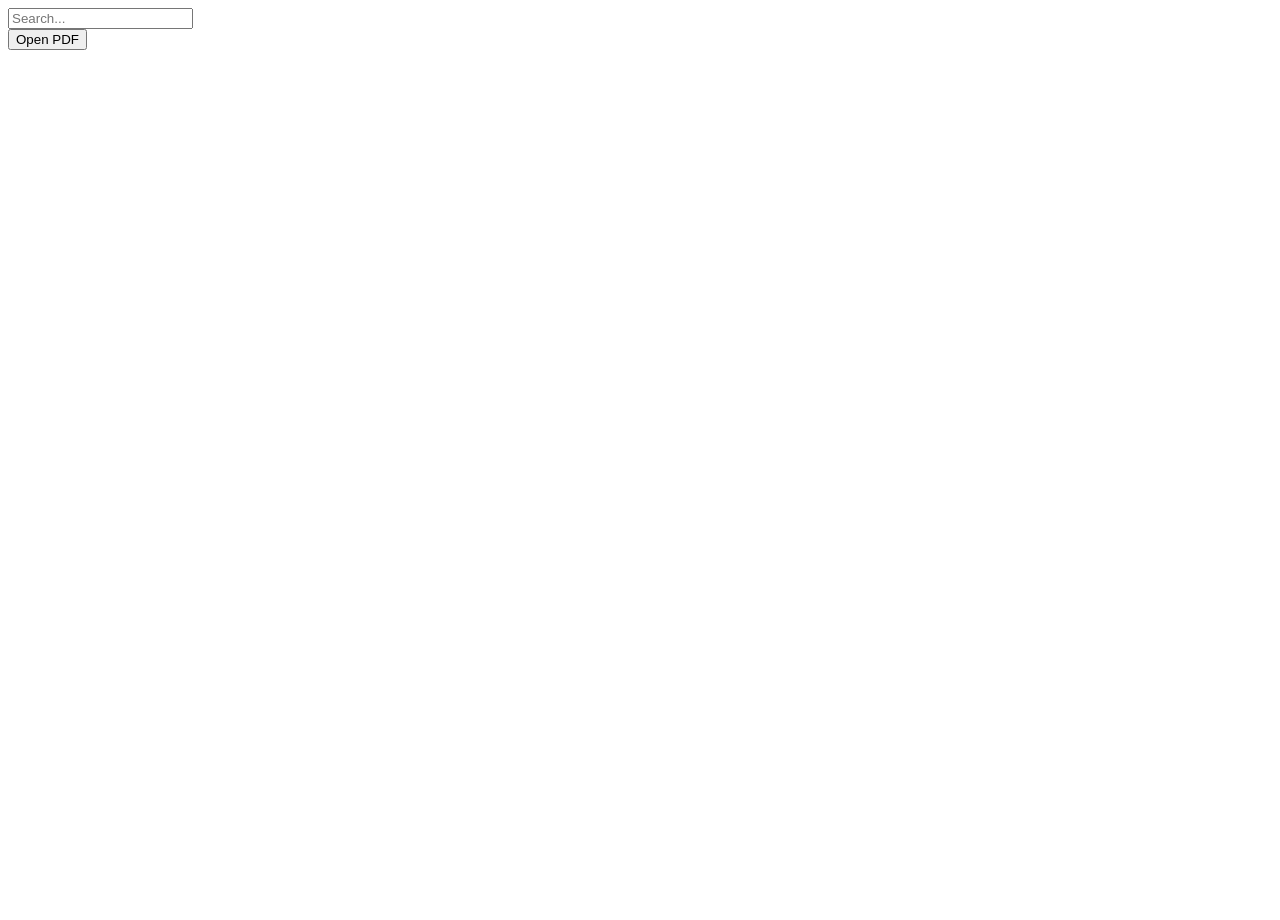
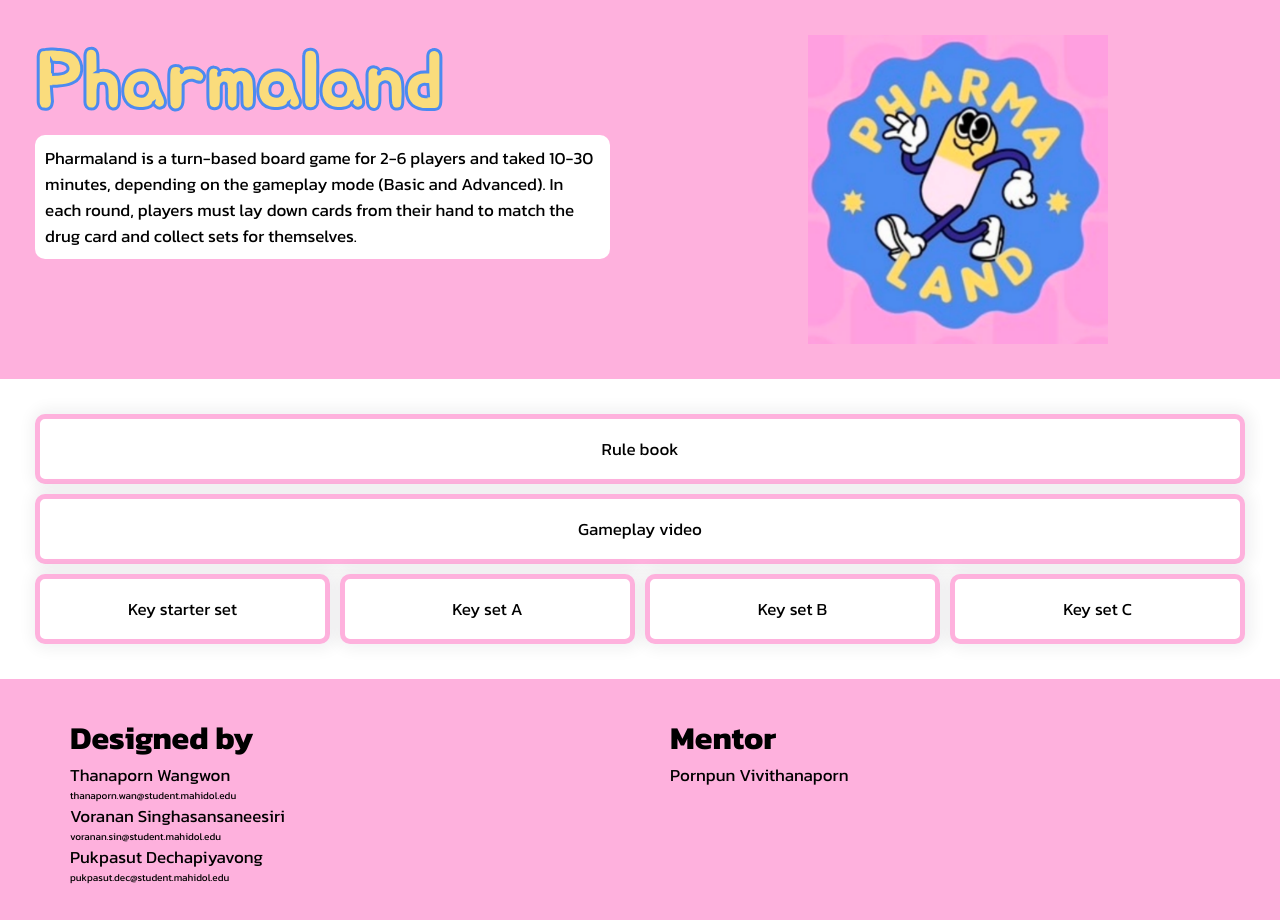
Before and after one commit to mooton100kg/pharmaland, a plain HTML site: page index.html in a window 1280 px wide. Before the commit the page ends 800 px from the top, so only its background shows below. Drawn offline with Linux system fonts and the light colour scheme.

Commit message:
add all item

```diff
--- a/index.html
+++ b/index.html
@@ -1,149 +1,69 @@
 <!DOCTYPE html>
-<html lang="en">
+<html land="en">
 <head>
-    <meta charset="UTF-8">
-    <meta name="viewport" content="width=device-width, initial-scale=1.0">
-    <title>Image Search</title>
-    <style>
-        /* Add your CSS styles here */
-        #suggestions {
-            position: absolute;
-            background-color: #f9f9f9;
-            border: 1px solid #ddd;
-            max-height: 150px;
-            overflow-y: auto;
-            z-index: 1;
-        }
-        #suggestions div {
-            padding: 10px;
-            cursor: pointer;
-        }
-        #suggestions div:hover {
-            background-color: #f1f1f1;
-        }
+	<title>Pharmaland</title>
+	<link rel="stylesheet" href="style.css">
+	<link rel="preconnect" href="https://fonts.googleapis.com">
+	<link rel="preconnect" href="https://fonts.gstatic.com" crossorigin>
+	<link href="https://fonts.googleapis.com/css2?family=Jua&family=Kanit:wght@400;700&display=swap" rel="stylesheet">
+</head>
 
-	.selected {
-            background-color: #f1f1f1;
-        }
-    </style>
-</head>
 <body>
-    <input type="text" id="searchBox" placeholder="Search...">
-    <div id="suggestions" style="display: none;"></div>
-    <div id="imageContainer"></div>
-    <button id="openPDF">Open PDF</button>
+	<section class="section overview">
+		<div class="container">
+			<div class="game-detail">
+				<h1 class="overview-title">Pharmaland</h1>
+				<p>
+					Pharmaland is a turn-based board game for 2-6 players and taked 10-30 minutes, depending on the gameplay mode (Basic and Advanced). In each round, players must lay down cards from their hand to match the drug card and collect sets for themselves.
+				</p>
+			</div>
 
-    <script>
-        const searchBox = document.getElementById('searchBox');
-        const suggestions = document.getElementById('suggestions');
-        const imageContainer = document.getElementById('imageContainer');
-        let selectedSuggestionIndex = -1;
+			<div class="game-banner">
+				<img src="./assets/game-banner.png">
+			</div>
+		</div>
+	</section>
 
-        // Event listener for capturing user input in the search box
-        searchBox.addEventListener('input', function() {
-            const searchTerm = this.value.trim();
+	<section class="section link">
+		<div class="container">
+			<div class="btn rule-book" onclick="openRulebook()">
+				<p>Rule book</p>
+			</div>
+			<div class="btn video">
+				<p>Gameplay video</p>
+			</div>
+			<div class="btn key1">
+				<p>Key starter set</p>
+			</div>
+			<div class="btn key2">
+				<p>Key set A</p>
+			</div>
+			<div class="btn key3">
+				<p>Key set B</p>
+			</div>
+			<div class="btn key4">
+				<p>Key set C</p>
+			</div>
+		</div>
+	</section>
 
-            // Call a function to fetch and display suggestions based on the search term
-            fetchAndDisplaySuggestions(searchTerm);
-        });
-
-        // Event listener for capturing arrow key navigation
-        searchBox.addEventListener('keydown', function(event) {
-            if (event.key === 'ArrowUp' || event.key === 'ArrowDown') {
-                event.preventDefault();
-                navigateSuggestions(event.key);
-            } else if (event.key === 'Enter') {
-                event.preventDefault();
-                selectSuggestion();
-            }
-        });
-
-        // Function to fetch and display suggestions
-        function fetchAndDisplaySuggestions(searchTerm) {
-            // This is where you'd make an AJAX request to your server
-            // to fetch suggestions based on the search term
-
-            // For simplicity, let's assume you have a predefined array of suggestions
-            const suggestionsArray = ['apple', 'banana', 'car', 'dog'];
-
-            // Clear previous suggestions
-            suggestions.innerHTML = '';
-
-            // Display suggestions
-            suggestionsArray.forEach((suggestion, index) => {
-                if (suggestion.includes(searchTerm)) {
-                    const suggestionElement = document.createElement('div');
-                    suggestionElement.textContent = suggestion;
-                    suggestionElement.addEventListener('click', function() {
-                        selectSuggestion(index);
-                    });
-                    suggestions.appendChild(suggestionElement);
-                }
-            });
-
-            if (suggestions.children.length > 0) {
-                suggestions.style.display = 'block';
-            } else {
-                suggestions.style.display = 'none';
-            }
-        }
-
-        // Function to navigate through suggestions using arrow keys
-        function navigateSuggestions(key) {
-            const suggestionElements = suggestions.querySelectorAll('div');
-            const maxIndex = suggestionElements.length - 1;
-
-            if (key === 'ArrowUp') {
-                selectedSuggestionIndex = Math.max(selectedSuggestionIndex - 1, 0);
-            } else if (key === 'ArrowDown') {
-                selectedSuggestionIndex = Math.min(selectedSuggestionIndex + 1, maxIndex);
-            }
-
-            suggestionElements.forEach((suggestion, index) => {
-                suggestion.classList.toggle('selected', index === selectedSuggestionIndex);
-            });
-        }
-
-        // Function to select a suggestion
-        function selectSuggestion(index) {
-            if (index !== undefined) {
-                selectedSuggestionIndex = index;
-            }
-            const suggestionElements = suggestions.querySelectorAll('div');
-            if (selectedSuggestionIndex >= 0 && selectedSuggestionIndex < suggestionElements.length) {
-                searchBox.value = suggestionElements[selectedSuggestionIndex].textContent;
-                displayImage(searchBox.value);
-            }
-            suggestions.style.display = 'none';
-        }
-
-        // Function to display image based on the selected suggestion
-        function displayImage(suggestion) {
-            // Here you would make another AJAX request to your server
-            // to fetch the image corresponding to the selected suggestion
-
-            // For simplicity, let's assume you have a predefined object mapping
-            // suggestions to image URLs
-            const imageUrls = {
-                'apple': 'apple.jpg',
-                'banana': 'url_to_banana_image.jpg',
-                'car': 'url_to_car_image.jpg',
-                'dog': 'url_to_dog_image.jpg'
-            };
-
-            // Clear previous image
-            imageContainer.innerHTML = '';
-
-            // Display image if available
-            if (imageUrls.hasOwnProperty(suggestion)) {
-                const imageElement = document.createElement('img');
-                imageElement.src = imageUrls[suggestion];
-                imageContainer.appendChild(imageElement);
-            }
-        }
-	document.getElementById('openPDF').addEventListener('click', function() {
-            window.open('path.pdf', '_blank');
-        });
-    </script>
+	<section class="section credit">
+		<div class="container">
+			<div class="design-by">
+				<h2>Designed by</h2>
+				<p class="name">Thanaporn Wangwon</p>
+				<p class="email">thanaporn.wan@student.mahidol.edu</p>
+				<p class="name">Voranan Singhasansaneesiri</p>
+				<p class="email">voranan.sin@student.mahidol.edu</p>
+				<p class="name">Pukpasut Dechapiyavong</p>
+				<p class="email">pukpasut.dec@student.mahidol.edu</p>
+			</div>
+			<div class="mentor">
+				<h2>Mentor</h2>
+				<p class="name">Pornpun Vivithanaporn</p>
+			</div>
+		</div>
+	</section>
+	<script src="script.js"></script>
 </body>
 </html>
--- /dev/null
+++ b/script.js
@@ -0,0 +1,18 @@
+function openRulebook(){
+	window.open('./assets/path.pdf', '_blank');
+}
+
+function openVideo(){
+}
+
+function openKey1(){
+}
+
+function openKey2(){
+}
+
+function openKey3(){
+}
+
+function openKey4(){
+}
--- /dev/null
+++ b/style.css
@@ -0,0 +1,141 @@
+:root {
+	--white: rgb(255, 255, 255);
+	--pink: rgb(254, 177, 221);
+	--dark-pink: rgb(255, 164, 221);
+	--yellow: rgb(250, 220, 124);
+	--blue: rgb(76,138,240);
+
+	--ff-kanit: "Kanit", sans-serif;
+	--ff-jua: "Jua", sans-serif;
+
+	--fs-1: 8rem;
+	--fs-2: 3.2rem;
+	--fs-3: 1.7rem;
+	--fs-4: 1rem;
+
+	--shadow-2: 2px 0 15px 5px hsla(231, 94%, 7%, 0.06);
+	--border-radius: 10px;
+	--border: 5px solid var(--pink);
+}
+
+html {
+	font-size: 10px;
+	scroll-behavior: smooth;
+	margin: 0;
+}
+
+body {
+	background-color: var(--white);
+	font-size: 1.6rem;
+	margin: 0;
+}
+
+h1 {
+	font-family: var(--ff-jua);
+	font-size: var(--fs-1);
+	font-weight: 700;
+	margin: 0;
+	color: var(--yellow);
+	-webkit-text-stroke-width: 3px;
+	-webkit-text-stroke-color: var(--blue);
+}
+
+h2 {
+	font-family: var(--ff-kanit);
+	font-size: var(--fs-2);
+	margin: 0;
+}
+
+p {
+	font-family: var(--ff-kanit);
+	font-size: var(--fs-3);
+	margin: 0;
+}
+
+section:nth-child(odd) { background-color: var(--pink)}
+
+.container {
+	padding: 35px;
+}
+
+.overview {
+	text-align: left;
+}
+
+.game-banner {
+	display: flex;
+        justify-content: center;
+}
+
+img {
+	max-width: 300px;
+	height: auto;
+}
+
+.overview .container {
+	display: grid;
+	grid-template-columns: 1fr;
+	gap: 60px;
+}
+
+.overview p {
+	background-color: var(--white);
+	padding: 10px;
+	border-radius: var(--border-radius);
+}
+
+.link .container {
+	display: grid;
+	grid-template-columns: 1fr 1fr;
+	gap: 10px;
+}
+
+.btn {
+	display: flex;
+	justify-content: center;
+	align-items: center;
+ 	background-color: var(--white);
+	min-height: 60px;
+	border: var(--border);
+ 	border-radius: var(--border-radius);
+	box-shadow: var(--shadow-2);
+	text-align: center;
+}
+
+.btn:hover {
+	cursor: pointer;
+	background-color: var(--pink);
+}
+
+.rule-book, .video { grid-column: 1 / span 2;}
+
+.credit .container {
+	display: grid;
+	grid-template-columns: 1fr;
+	gap: 25px;
+	padding-left: 70px;
+}
+
+.design-by, .mentor {
+	align-items: center;
+}
+
+.email {
+	font-size: var(--fs-4);
+}
+
+@media (min-width: 600px) {
+	.overview .container {
+		grid-template-columns: 1fr 1fr;
+	}
+
+	.link .container {
+		grid-template-columns: 1fr 1fr 1fr 1fr;
+	}
+
+	.rule-book, .video { grid-column: 1 / span 4;}
+
+	.credit .container {
+		grid-template-columns: 1fr 1fr;
+	}
+}
```
Also changed, not shown: test.html (added, +160 -0 lines), assets/game-banner.png (added), 4 other files.
